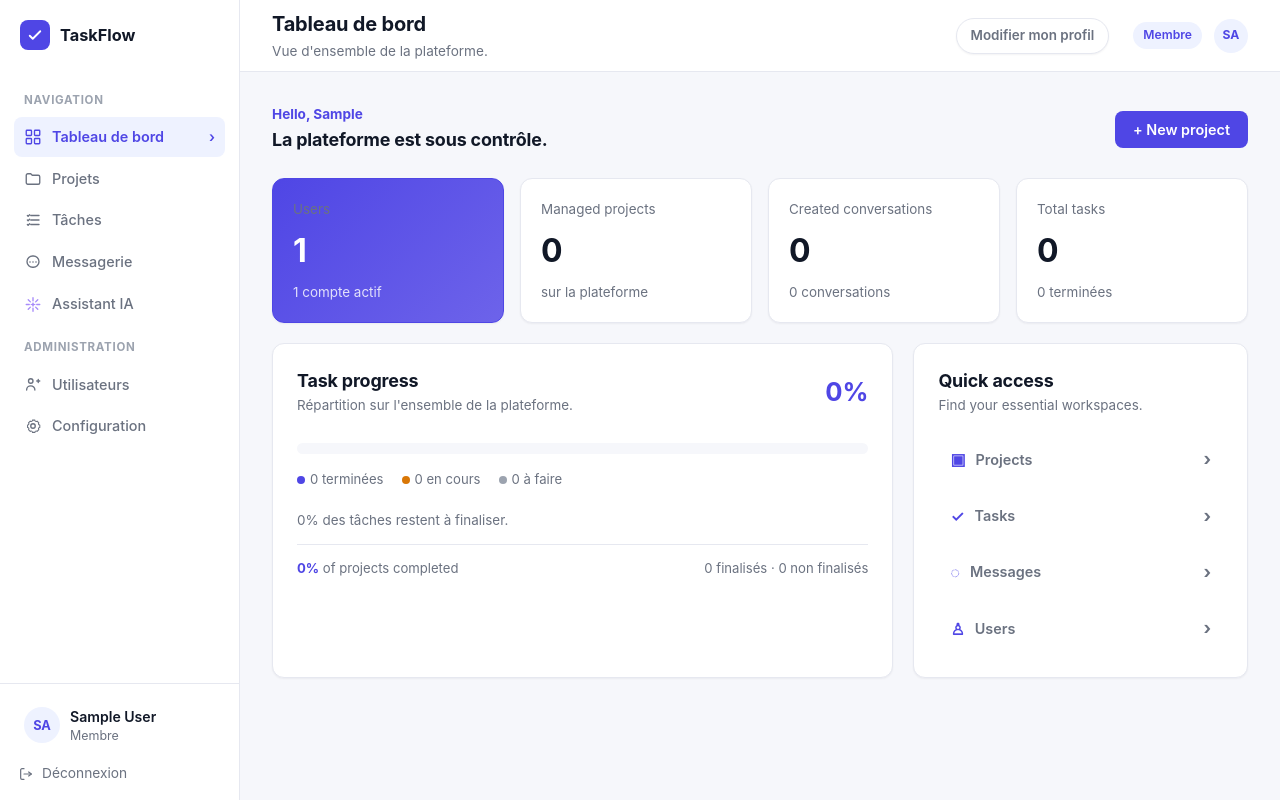
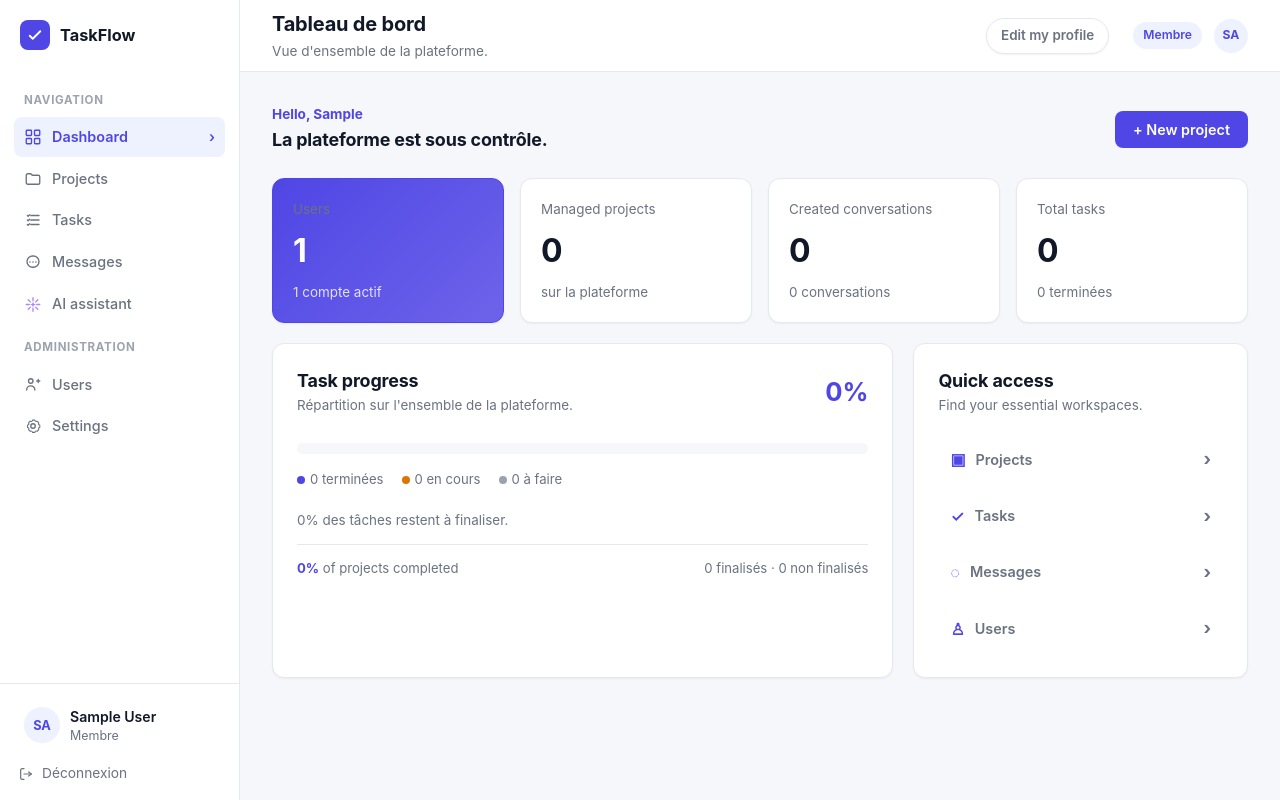
Before and after one commit to workcmtiayon-arch/task_manager, a Django app: page /accounts/dashboard/ in a window 1280 px wide. Run offline with Django 5.2, Linux system fonts and the light colour scheme; the visitor is signed in with stand-in values (Sample User, id 1); data comes from the database, SQL or seed files in the repository; data that the repository does not hold is empty; parts of the project's set-up code (start-up, migrations or seed data) failed here and were passed over.

Commit message:
i18n: translate shared dashboard navigation

```diff
--- a/templates/base.html
+++ b/templates/base.html
@@ -1,4 +1,4 @@
-{% load static %}
+{% load static i18n %}
 <!DOCTYPE html>
 <html lang="fr">
 <head>
@@ -22,8 +22,8 @@
                 <span class="brand-name">TaskFlow</span>
             </div>
 
-            <nav class="sidebar__nav" aria-label="Navigation principale">
-                <p class="nav-section-label">Navigation</p>
+            <nav class="sidebar__nav" aria-label="{% translate 'Main navigation' %}">
+                <p class="nav-section-label">{% translate "Navigation" %}</p>
 
                 <a href="{% url 'dashboard' %}"
                    class="nav-link {% if active_nav == 'dashboard' %}nav-link--active{% endif %}">
@@ -35,7 +35,7 @@
                             <rect x="14" y="14" width="7" height="7" rx="1" stroke="currentColor" stroke-width="1.8"/>
                         </svg>
                     </span>
-                    <span class="nav-link__label">Tableau de bord</span>
+                    <span class="nav-link__label">{% translate "Dashboard" %}</span>
                     <span class="nav-link__chevron" aria-hidden="true">&#8250;</span>
                 </a>
 
@@ -46,7 +46,7 @@
                             <path d="M3 7a2 2 0 0 1 2-2h4l2 2h8a2 2 0 0 1 2 2v8a2 2 0 0 1-2 2H5a2 2 0 0 1-2-2V7Z" stroke="currentColor" stroke-width="1.8" stroke-linejoin="round"/>
                         </svg>
                     </span>
-                    <span class="nav-link__label">Projets</span>
+                    <span class="nav-link__label">{% translate "Projects" %}</span>
                     <span class="nav-link__chevron" aria-hidden="true">&#8250;</span>
                 </a>
 
@@ -60,7 +60,7 @@
                             <path d="M4.5 18l1 1 2-2" stroke="currentColor" stroke-width="1.8" stroke-linecap="round" stroke-linejoin="round"/>
                         </svg>
                     </span>
-                    <span class="nav-link__label">Tâches</span>
+                    <span class="nav-link__label">{% translate "Tasks" %}</span>
                     <span class="nav-link__chevron" aria-hidden="true">&#8250;</span>
                 </a>
 
@@ -72,7 +72,7 @@
                             <path d="M8 12h.01M12 12h.01M16 12h.01" stroke="currentColor" stroke-width="2.2" stroke-linecap="round"/>
                         </svg>
                     </span>
-                    <span class="nav-link__label">Messagerie</span>
+                    <span class="nav-link__label">{% translate "Messages" %}</span>
                     <span class="nav-link__chevron" aria-hidden="true">&#8250;</span>
                 </a>
 
@@ -83,12 +83,12 @@
                             <path d="M12 8.5 13.2 11l2.8 1-2.8 1.1-1.2 2.4-1.2-2.4L8 12l2.8-1L12 8.5Z" fill="currentColor"/>
                         </svg>
                     </span>
-                    <span class="nav-link__label">Assistant IA</span>
+                    <span class="nav-link__label">{% translate "AI assistant" %}</span>
                     <span class="nav-link__chevron" aria-hidden="true">&#8250;</span>
                 </a>
 
                 {% if request.user.role == 'ADMIN' or request.user.is_superuser %}
-                <p class="nav-section-label">Administration</p>
+                <p class="nav-section-label">{% translate "Administration" %}</p>
                 <a href="{% url 'user_list' %}"
                    class="nav-link {% if active_nav == 'users' %}nav-link--active{% endif %}">
                     <span class="nav-link__icon" aria-hidden="true">
@@ -97,7 +97,7 @@
                             <path d="M3.5 20a5.5 5.5 0 0 1 11 0M17 8h4M19 6v4" stroke="currentColor" stroke-width="1.8" stroke-linecap="round"/>
                         </svg>
                     </span>
-                    <span class="nav-link__label">Utilisateurs</span>
+                    <span class="nav-link__label">{% translate "Users" %}</span>
                     <span class="nav-link__chevron" aria-hidden="true">&#8250;</span>
                 </a>
                 <a href="{% url 'system_settings' %}"
@@ -108,7 +108,7 @@
                             <path d="M19.4 15a1.7 1.7 0 0 0 .34 1.88l.06.06-2.3 2.3-.06-.06a1.7 1.7 0 0 0-1.88-.34 1.7 1.7 0 0 0-1.03 1.56v.1h-3.25v-.1a1.7 1.7 0 0 0-1.03-1.56 1.7 1.7 0 0 0-1.88.34l-.06.06-2.3-2.3.06-.06A1.7 1.7 0 0 0 6.4 15a1.7 1.7 0 0 0-1.56-1.03h-.1v-3.25h.1A1.7 1.7 0 0 0 6.4 9.69a1.7 1.7 0 0 0-.34-1.88L6 7.75l2.3-2.3.06.06a1.7 1.7 0 0 0 1.88.34 1.7 1.7 0 0 0 1.03-1.56v-.1h3.25v.1a1.7 1.7 0 0 0 1.03 1.56 1.7 1.7 0 0 0 1.88-.34l.06-.06 2.3 2.3-.06.06a1.7 1.7 0 0 0-.34 1.88 1.7 1.7 0 0 0 1.56 1.03h.1v3.25h-.1A1.7 1.7 0 0 0 19.4 15Z" stroke="currentColor" stroke-width="1.4" stroke-linejoin="round"/>
                         </svg>
                     </span>
-                    <span class="nav-link__label">Configuration</span>
+                    <span class="nav-link__label">{% translate "Settings" %}</span>
                     <span class="nav-link__chevron" aria-hidden="true">&#8250;</span>
                 </a>
                 {% endif %}
@@ -138,12 +138,12 @@
             </div>
         </aside>
 
-        <button class="sidebar-overlay" id="sidebarOverlay" aria-label="Fermer le menu" tabindex="-1"></button>
+        <button class="sidebar-overlay" id="sidebarOverlay" aria-label="{% translate 'Close menu' %}" tabindex="-1"></button>
 
         <div class="app__main">
 
             <header class="topbar">
-                <button class="sidebar-toggle" id="sidebarToggle" aria-label="Ouvrir le menu" aria-controls="sidebar" aria-expanded="false">
+                <button class="sidebar-toggle" id="sidebarToggle" aria-label="{% translate 'Open menu' %}" aria-controls="sidebar" aria-expanded="false">
                     <svg viewBox="0 0 24 24" fill="none" xmlns="http://www.w3.org/2000/svg">
                         <path d="M4 6h16M4 12h16M4 18h16" stroke="currentColor" stroke-width="1.8" stroke-linecap="round"/>
                     </svg>
@@ -155,7 +155,7 @@
                 </div>
 
                 <div class="topbar__user">
-                    <a href="{% url 'profile' %}" class="topbar__profile-link">Modifier mon profil</a>
+                    <a href="{% url 'profile' %}" class="topbar__profile-link">{% translate "Edit my profile" %}</a>
                     <span class="badge badge--role">{% if request.user.role == 'ADMIN' %}Administrateur{% else %}Membre{% endif %}</span>
                     <span class="topbar__avatar">
                         {{ request.user.get_full_name|default:request.user.username|slice:":2"|upper }}
@@ -180,14 +180,14 @@
     <div id="logout-confirm-overlay" class="modal-overlay" hidden>
         <div class="modal" role="dialog" aria-modal="true" aria-labelledby="logout-confirm-title">
             <div class="modal__body">
-                <h2 id="logout-confirm-title">Confirmer la déconnexion</h2>
-                <p>Voulez-vous vraiment vous déconnecter ? Votre session sera fermée. Vous pouvez annuler pour rester connecté.</p>
+                <h2 id="logout-confirm-title">{% translate "Confirm logout" %}</h2>
+                <p>{% translate "Are you sure you want to log out? Your session will be closed. You can cancel to stay signed in." %}</p>
                 <div style="display:flex; gap:12px; margin-top:18px; justify-content:flex-end">
-                    <button type="button" class="btn btn--outline logout-cancel">Annuler</button>
-                    <button type="button" class="btn btn--primary" id="confirmSignoutBtn">Déconnexion</button>
+                    <button type="button" class="btn btn--outline logout-cancel">{% translate "Cancel" %}</button>
+                    <button type="button" class="btn btn--primary" id="confirmSignoutBtn">{% translate "Log out" %}</button>
                 </div>
             </div>
-            <button type="button" class="modal__close" aria-label="Fermer" data-logout-modal-close>&times;</button>
+            <button type="button" class="modal__close" aria-label="{% translate 'Close' %}" data-logout-modal-close>&times;</button>
         </div>
     </div>
 
```
